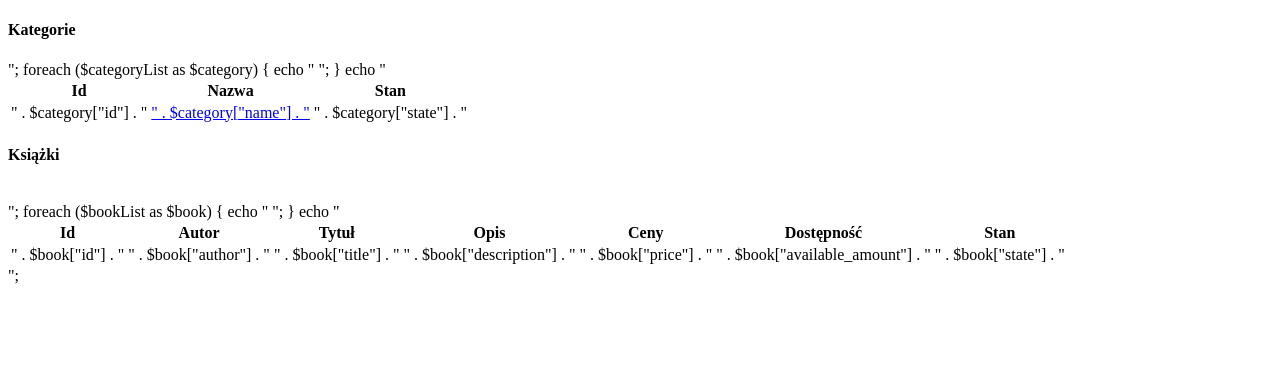
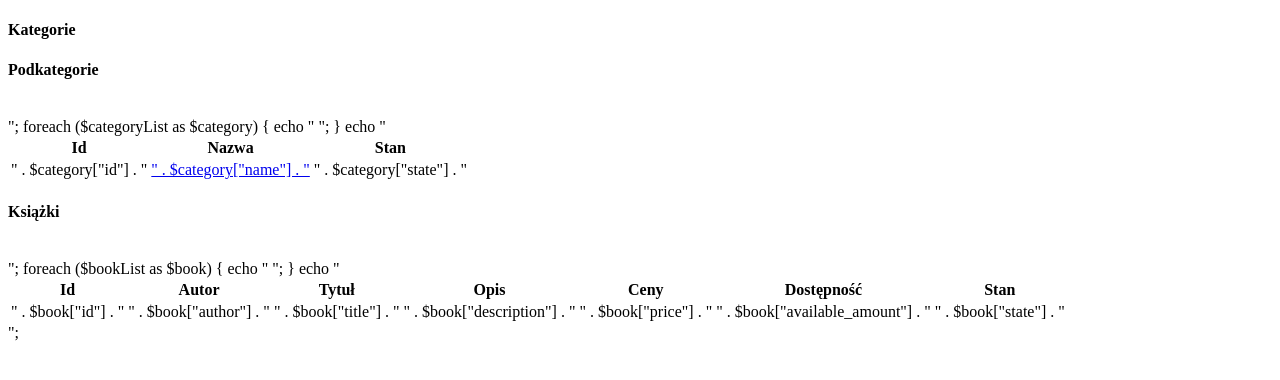
Before and after one commit to jburzynski/idb, a PHP site: page /view/categories/showCategory.php in a window 1280 px wide. Shown: the part 96-476 px from the top of the page. Run offline with PHP 8.4, Linux system fonts and the light colour scheme.

Commit message:
poprawki

```diff
--- a/view/categories/showCategory.php
+++ b/view/categories/showCategory.php
@@ -27,6 +27,8 @@ echo "<html>
                     <h4>Kategorie</h4>
                 </div>
                 <div class=\"panel-body\">
+					<h4>Podkategorie</h4>
+					<br />
 					<table class=\"table table-hover table-condensed\">
 						<tr>
 							<th>Id</th>
```
